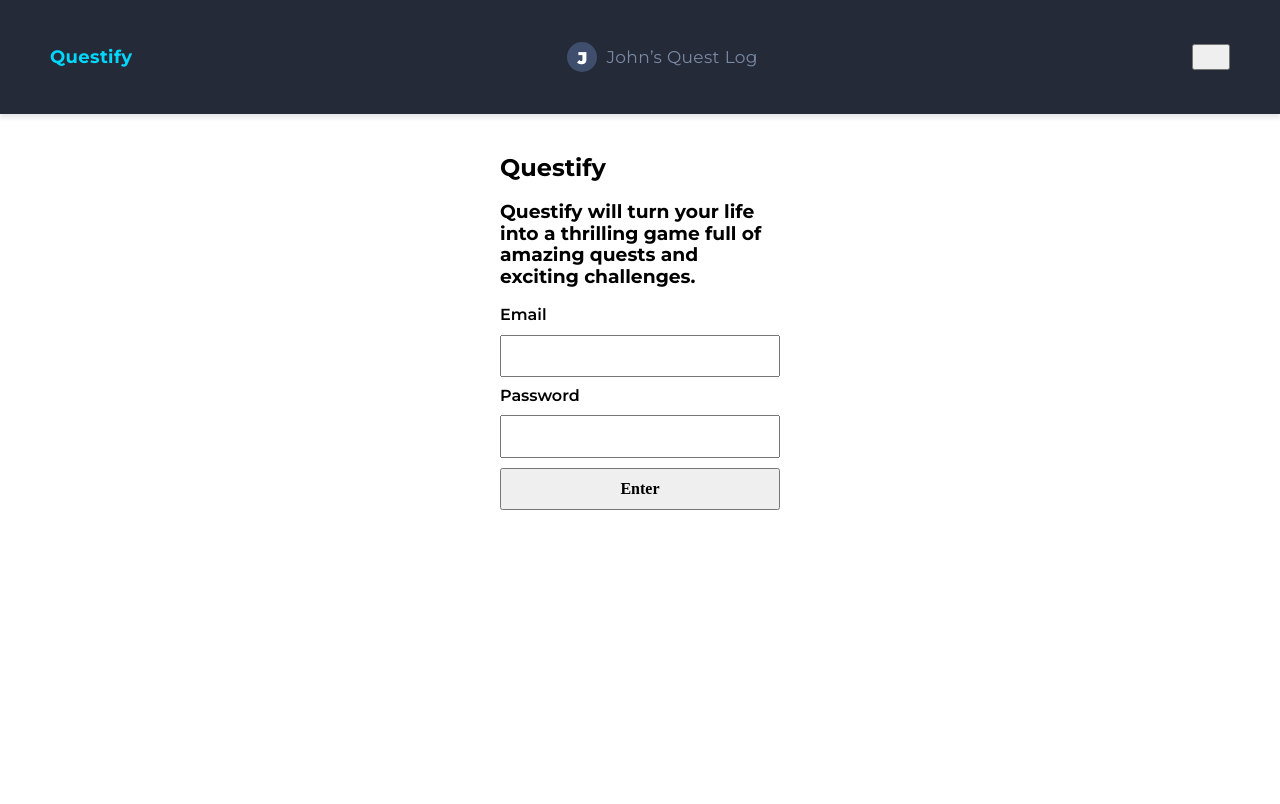
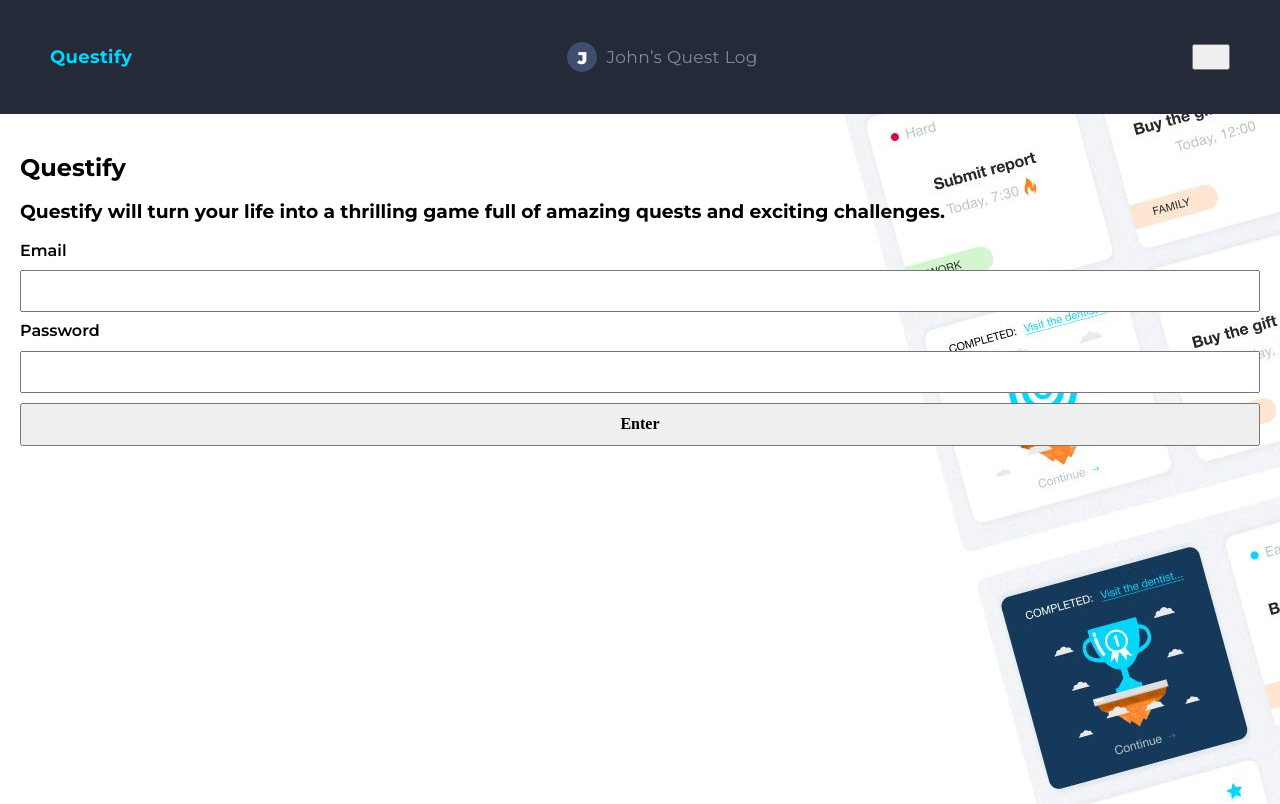
Before and after one commit to Sir-Jimbo/Questify, a React (Create React App) app: page / in a window 1280 px wide. Shown: the top 804 px of the page. Built offline with nearby package versions, Linux system fonts and the light colour scheme.

Commit message:
bgimages active

```diff
--- a/package.json
+++ b/package.json
@@ -11,6 +11,7 @@
     "axios": "^0.21.1",
     "gh-pages": "^3.2.0",
     "modern-normalize": "^1.1.0",
+    "node-sass": "^6.0.0",
     "prop-types": "^15.7.2",
     "react": "^17.0.2",
     "react-dom": "^17.0.2",
--- a/src/pages/Login-page/LoginPage.js
+++ b/src/pages/Login-page/LoginPage.js
@@ -1,7 +1,7 @@
 import React, { useState } from "react";
 import { useDispatch } from "react-redux";
 import authOperations from "../../redux/auth/auth-operations";
-import s from "./LoginPage.module.css";
+import s from "./_LoginPage.module.scss";
 
 export default function LoginPage(params) {
   const dispatch = useDispatch();
--- a/src/pages/Login-page/LoginPage.module.css
+++ /dev/null
@@ -1,25 +0,0 @@
-.container {
-  font-family: inherit;
-  margin: 0 auto;
-  padding: 20px;
-  width: 320px;
-}
-.form {
-  display: flex;
-  flex-direction: column;
-}
-.formLabel {
-  display: flex;
-  flex-direction: column;
-  font-weight: 600;
-}
-.formInput {
-  padding: 10px;
-  margin-top: 10px;
-  margin-bottom: 10px;
-}
-.formButton {
-  font-family: 'New Tegomin', serif;
-  font-weight: 700;
-  padding: 10px;
-}
--- /dev/null
+++ b/src/pages/Login-page/_LoginPage.module.scss
@@ -0,0 +1,77 @@
+.container {
+  background-image: url("../../images/img/landing\ -\ mobile.jpg");
+  background-color: #cccccc; /* Used if the image is unavailable */
+  height: 648px; /* You must set a specified height */
+  background-position: center; /* Center the image */
+  background-repeat: no-repeat; /* Do not repeat the image */
+  background-size: cover; /* Resize the background image to cover the entire container */
+  font-family: inherit;
+  margin: 0 auto;
+  padding: 20px;
+  width: 320px;
+
+  @media screen and (min-resolution: 2dppx) {
+    .container {
+      background-image: url("../../images/img/landing\ -\ mobile@2.jpg");
+    }
+  }
+  @media screen and (min-resolution: 3dppx) {
+    .container {
+      background-image: url("../../images/img/landing\ -\ mobile@3.jpg");
+    }
+  }
+
+  @media screen and (min-width: 768px) {
+    background-image: url("../../images/img/landing\ -\ tablettablet.jpg");
+    height: 1024px;
+    min-width: 768px;
+
+    @media screen and (min-resolution: 2dppx) {
+      .container {
+        background-image: url("../../images/img/landing\ -\ tablettablet@2.jpg");
+      }
+    }
+    @media screen and (min-resolution: 3dppx) {
+      .container {
+        background-image: url("../../images/img/landing\ -\ tablettablet@3.jpg");
+      }
+    }
+  }
+
+  @media screen and (min-width: 1280px) {
+    background-image: url("../../images/img/landinglanding.jpg");
+    height: 850px;
+    min-width: 1280px;
+
+    @media screen and (min-resolution: 2dppx) {
+      .container {
+        background-image: url("../../images/img/landinglanding@2.jpg");
+      }
+    }
+    @media screen and (min-resolution: 3dppx) {
+      .container {
+        background-image: url("../../images/img/landinglanding@3.jpg");
+      }
+    }
+  }
+}
+
+.form {
+  display: flex;
+  flex-direction: column;
+}
+.formLabel {
+  display: flex;
+  flex-direction: column;
+  font-weight: 600;
+}
+.formInput {
+  padding: 10px;
+  margin-top: 10px;
+  margin-bottom: 10px;
+}
+.formButton {
+  font-family: "New Tegomin", serif;
+  font-weight: 700;
+  padding: 10px;
+}
```
Also changed, not shown: 1 other file (tests, documents, lock files or other folders).
